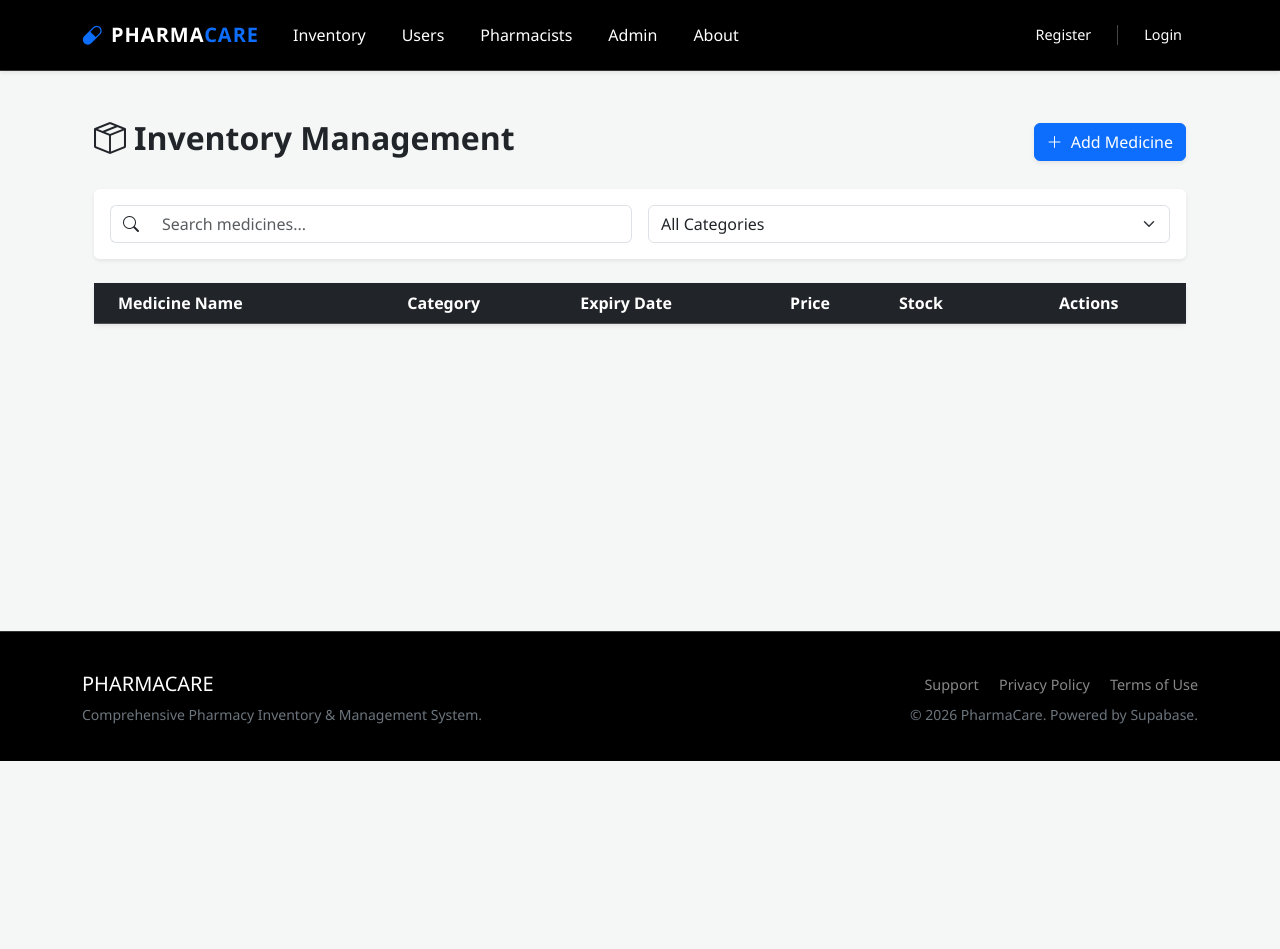
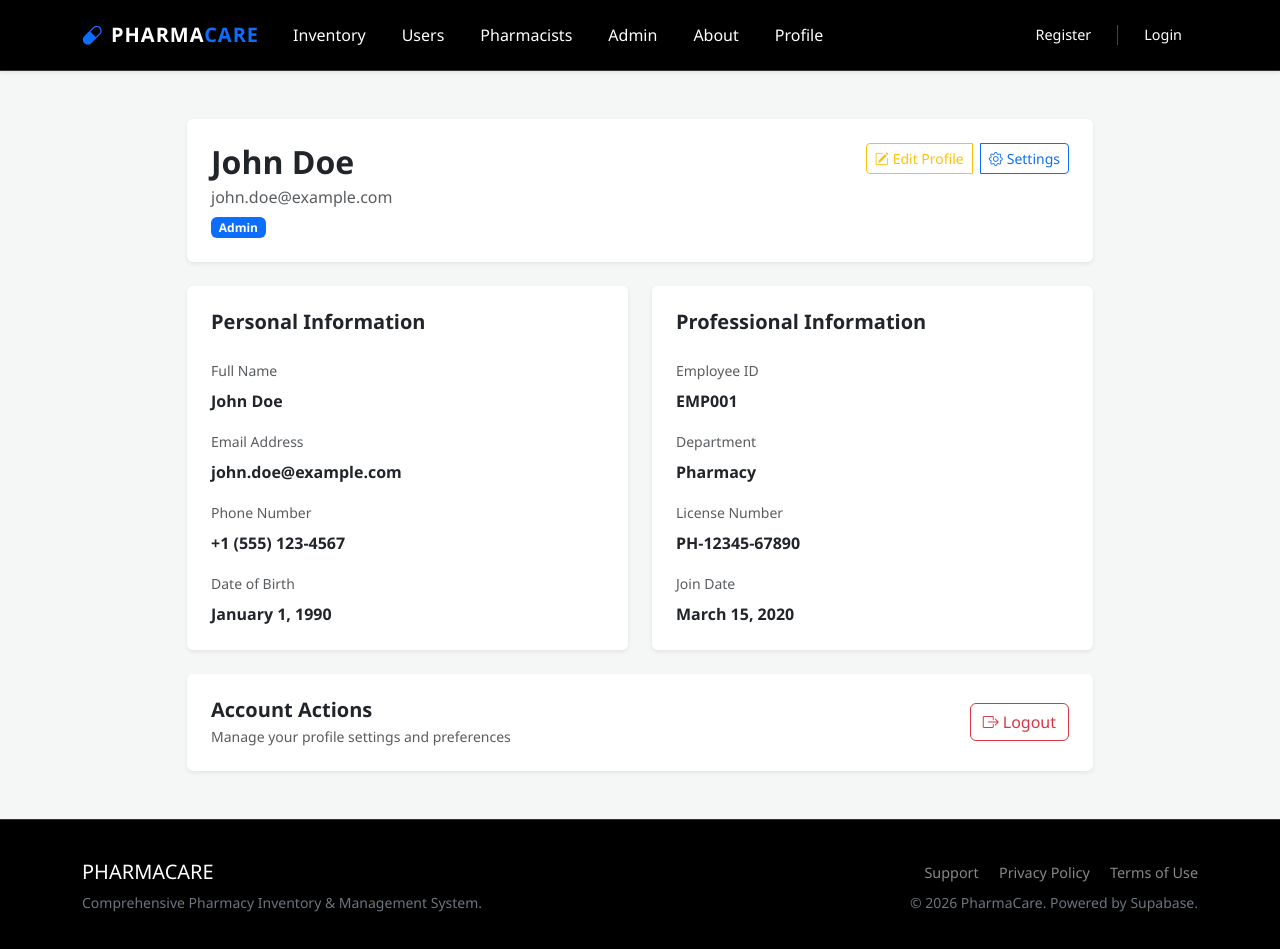
Before and after one commit to HadyHany23/pharmacy, a plain HTML site: page index.html at #!/profile in a window 1280 px wide. Before the commit the page ends 800 px from the top, so only its background shows below. Drawn offline with nearby package versions, Linux system fonts and the light colour scheme; some packages are replaced by stand-ins of ours; no server answers.

Commit message:
adding a boilerplate for the profile page will be modfied for logic later

```diff
--- a/app.js
+++ b/app.js
@@ -8,6 +8,9 @@ app.config(function ($routeProvider) {
     })
     .when("/about", {
       templateUrl: "views/about.html",
+    })
+    .when("/profile", {
+      templateUrl: "views/profile.html",
     })
     .when("/login", {
       templateUrl: "views/login.html",
--- a/views/header.html
+++ b/views/header.html
@@ -25,6 +25,9 @@
         <li class="nav-item">
           <a class="nav-link" href="#!/about">About</a>
         </li>
+        <li class="nav-item">
+          <a class="nav-link" href="#!/profile">Profile</a>
+        </li>
       </ul>
 
       <div class="d-flex align-items-center">
--- /dev/null
+++ b/views/profile.html
@@ -0,0 +1,100 @@
+<div class="container fade-in">
+  <div class="row justify-content-center">
+    <div class="col-lg-10">
+      <!-- Profile Header -->
+      <div class="card border-0 shadow-sm mb-4">
+        <div class="card-body p-4">
+          <div class="d-flex justify-content-between align-items-start">
+            <div>
+              <h2 class="fw-bold text-dark mb-1">{{ profile.name || 'John Doe' }}</h2>
+              <p class="text-muted mb-2">{{ profile.email || 'john.doe@example.com' }}</p>
+              <div class="d-flex gap-2 flex-wrap">
+                <span class="badge bg-primary">{{ profile.role || 'Admin' }}</span>
+              </div>
+            </div>
+            <div class="btn-group gap-2">
+              <button class="btn btn-outline-warning btn-sm">
+                <i class="bi bi-pencil-square me-1"></i>Edit Profile
+              </button>
+              <button class="btn btn-outline-primary btn-sm">
+                <i class="bi bi-gear me-1"></i>Settings
+              </button>
+            </div>
+          </div>
+        </div>
+      </div>
+
+      <!-- Profile Information -->
+      <div class="row g-4 mb-4">
+        <div class="col-md-6">
+          <div class="card border-0 shadow-sm h-100">
+            <div class="card-body p-4">
+              <h5 class="fw-bold text-dark mb-4">Personal Information</h5>
+              <div class="row g-3">
+                <div class="col-12">
+                  <label class="form-label text-muted small">Full Name</label>
+                  <p class="fw-semibold mb-0">{{ profile.name || 'John Doe' }}</p>
+                </div>
+                <div class="col-12">
+                  <label class="form-label text-muted small">Email Address</label>
+                  <p class="fw-semibold mb-0">{{ profile.email || 'john.doe@example.com' }}</p>
+                </div>
+                <div class="col-12">
+                  <label class="form-label text-muted small">Phone Number</label>
+                  <p class="fw-semibold mb-0">{{ profile.phone || '+1 (555) 123-4567' }}</p>
+                </div>
+                <div class="col-12">
+                  <label class="form-label text-muted small">Date of Birth</label>
+                  <p class="fw-semibold mb-0">{{ profile.date_of_birth || 'January 1, 1990' }}</p>
+                </div>
+              </div>
+            </div>
+          </div>
+        </div>
+
+        <div class="col-md-6">
+          <div class="card border-0 shadow-sm h-100">
+            <div class="card-body p-4">
+              <h5 class="fw-bold text-dark mb-4">Professional Information</h5>
+              <div class="row g-3">
+                <div class="col-12">
+                  <label class="form-label text-muted small">Employee ID</label>
+                  <p class="fw-semibold mb-0">{{ profile.employee_id || 'EMP001' }}</p>
+                </div>
+                <div class="col-12">
+                  <label class="form-label text-muted small">Department</label>
+                  <p class="fw-semibold mb-0">{{ profile.department || 'Pharmacy' }}</p>
+                </div>
+                <div class="col-12">
+                  <label class="form-label text-muted small">License Number</label>
+                  <p class="fw-semibold mb-0">{{ profile.license_number || 'PH-12345-67890' }}</p>
+                </div>
+                <div class="col-12">
+                  <label class="form-label text-muted small">Join Date</label>
+                  <p class="fw-semibold mb-0">{{ profile.join_date || 'March 15, 2020' }}</p>
+                </div>
+              </div>
+            </div>
+          </div>
+        </div>
+      </div>
+
+      <!-- Action Buttons -->
+      <div class="card border-0 shadow-sm">
+        <div class="card-body p-4">
+          <div class="d-flex justify-content-between align-items-center">
+            <div>
+              <h5 class="fw-bold text-dark mb-1">Account Actions</h5>
+              <p class="text-muted small mb-0">Manage your profile settings and preferences</p>
+            </div>
+            <div class="btn-group gap-2">
+              <button class="btn btn-outline-danger">
+                <i class="bi bi-box-arrow-right me-1"></i>Logout
+              </button>
+            </div>
+          </div>
+        </div>
+      </div>
+    </div>
+  </div>
+</div>
```
